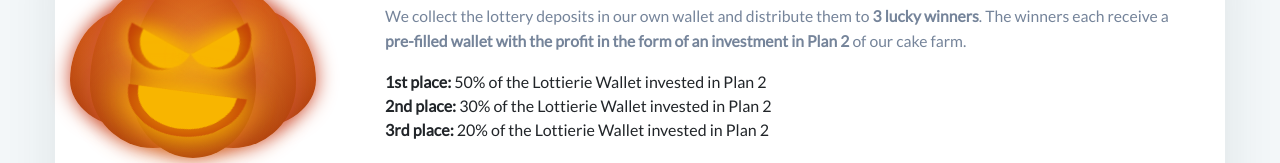
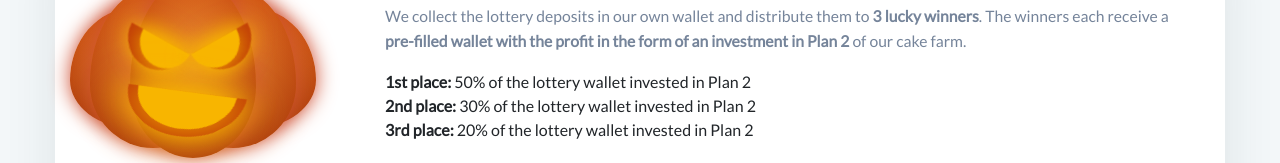
Before and after one commit to w00lf04/cake-farmer-launch, a plain HTML site: page test.html in a window 1280 px wide. Shown: the part 629-792 px from the top of the page. Drawn offline with Linux system fonts and the light colour scheme; a web font is replaced by a local one.

Commit message:
Update test.html

```diff
--- a/test.html
+++ b/test.html
@@ -197,9 +197,9 @@
 							</p>
 
 							<div>
-								<b>1st place:</b> 50% of the Lottierie Wallet invested in Plan 2<br>
-								<b>2nd place:</b> 30% of the Lottierie Wallet invested in Plan 2<br>
-								<b>3rd place:</b> 20% of the Lottierie Wallet invested in Plan 2<br>
+								<b>1st place:</b> 50% of the lottery wallet invested in Plan 2<br>
+								<b>2nd place:</b> 30% of the lottery wallet invested in Plan 2<br>
+								<b>3rd place:</b> 20% of the lottery wallet invested in Plan 2<br>
 							</div>
 							<br>
 							<p style="font-size: 14px;">Plan 2 enables 7% of the investment to be paid out daily over 40 days.</p>
```
